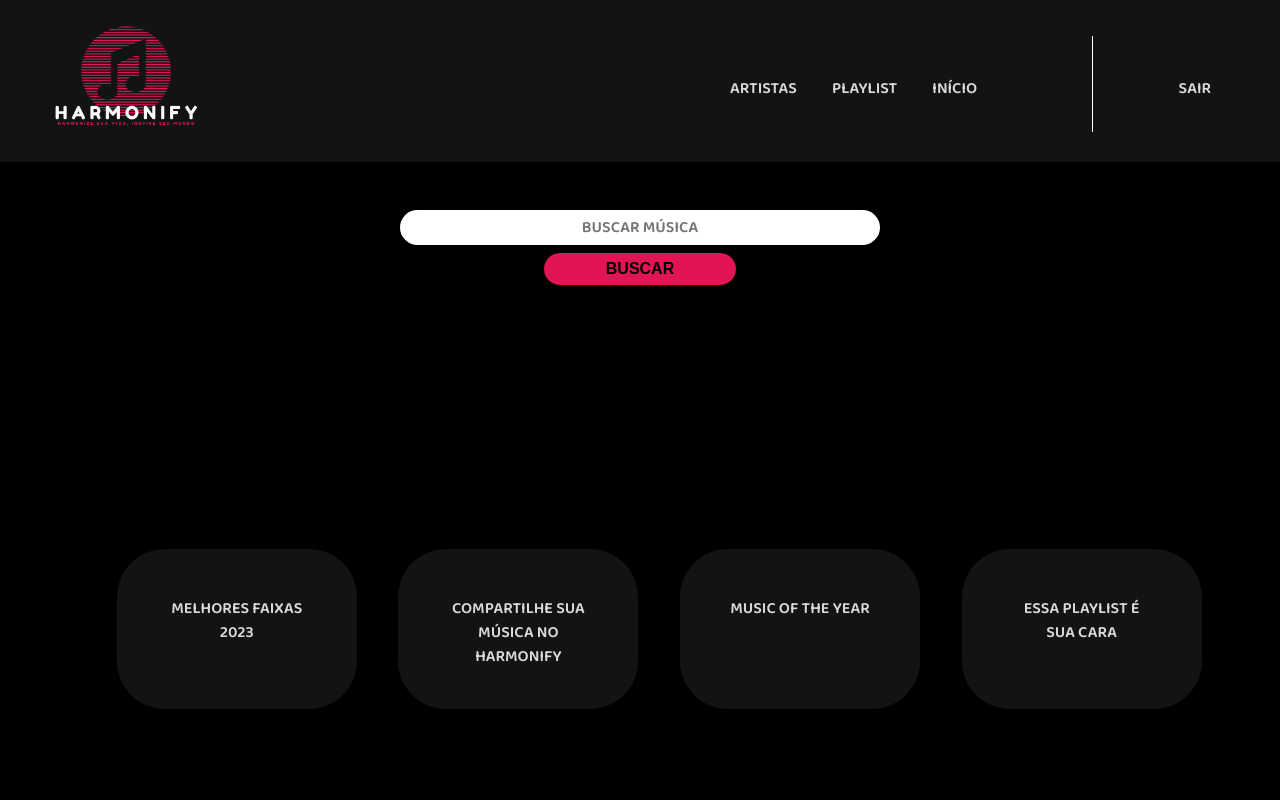
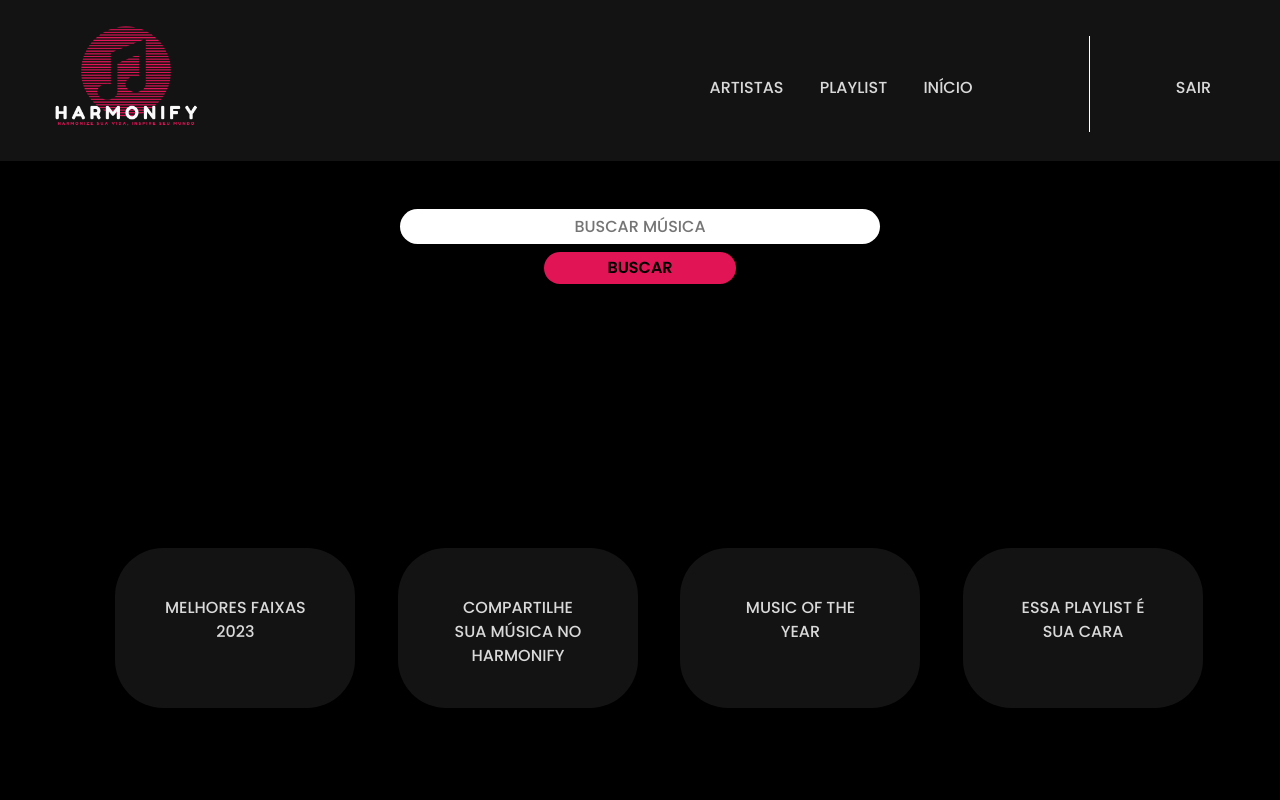
Before and after one commit to Annalldc/Harmonify, a plain HTML site: page musicas.html in a window 1280 px wide. Shown: the top 800 px of the page. Drawn offline with nearby package versions, Linux system fonts and the light colour scheme; files whose address does not match are found by name.

Commit message:
Atualização font

```diff
--- a/assets/CSS/artistas.css
+++ b/assets/CSS/artistas.css
@@ -1,15 +1,15 @@
+@import url("https://fonts.googleapis.com/css2?family=Poppins:wght@500;600&display=swap");
 body {
+  font-family: "Poppins", sans-serif;
   background-color: #000;
-  font-family: "Montserrat", sans-serif;
   margin: 0;
   padding: 0;
   color: aliceblue;
-  font-family: "Baloo 2", sans-serif;
   justify-content: space-around;
 }
 
 header {
-  font-family: "Baloo 2", sans-serif;
+  font-family: "Poppins", sans-serif;
   background-color: #141313;
   display: flex;
   align-items: center;
--- a/assets/CSS/cadastrostyle.css
+++ b/assets/CSS/cadastrostyle.css
@@ -1,5 +1,5 @@
 @import url("https://fonts.googleapis.com/css2?family=Poppins:wght@500;600&display=swap");
-@import url('https://fonts.googleapis.com/css2?family=Baloo+2:wght@600&family=Fredoka:wght@300;400&display=swap');
+
 
 body {
   font-family: "Poppins", sans-serif;
@@ -14,8 +14,7 @@ body {
 }
 
 h2 {
-  font-family: 'Baloo 2', sans-serif;
-  font-family: 'Fredoka', sans-serif;
+  font-family: "Poppins", sans-serif;
   color: #d9d9d9;
   text-align: center;
   font-size: 1.3rem;
--- a/assets/CSS/esqueceuSenha.css
+++ b/assets/CSS/esqueceuSenha.css
@@ -1,5 +1,5 @@
 @import url("https://fonts.googleapis.com/css2?family=Poppins:wght@500;600&display=swap");
-@import url('https://fonts.googleapis.com/css2?family=Baloo+2:wght@600&family=Fredoka:wght@300;400&display=swap');
+
 
 body {
   font-family: "Poppins", sans-serif;
@@ -13,8 +13,7 @@ body {
 }
 
 h2 {
-  font-family: 'Baloo 2', sans-serif;
-  font-family: 'Fredoka', sans-serif;
+  font-family: "Poppins", sans-serif;
   color: #d9d9d9;
   text-align: center;
   font-size: 1.3rem;
--- a/assets/CSS/indexstyle.css
+++ b/assets/CSS/indexstyle.css
@@ -8,7 +8,7 @@
 
 body {
   background-color: #000000;
-  font-family: "Baloo 2", sans-serif;
+  font-family: "Poppins", sans-serif;
 }
 
 body {
--- a/assets/CSS/loginstyle.css
+++ b/assets/CSS/loginstyle.css
@@ -1,5 +1,5 @@
 @import url("https://fonts.googleapis.com/css2?family=Poppins:wght@500;600&display=swap");
-@import url('https://fonts.googleapis.com/css2?family=Baloo+2:wght@600&family=Fredoka:wght@300;400&display=swap');
+
 
 body {
   font-family: "Poppins", sans-serif;
--- a/assets/CSS/musicaAPI.css
+++ b/assets/CSS/musicaAPI.css
@@ -1,15 +1,16 @@
+@import url("https://fonts.googleapis.com/css2?family=Poppins:wght@500;600&display=swap");
 body {
     background-color: #000;
-    font-family: "Montserrat", sans-serif;
+    font-family: "Poppins", sans-serif;
     margin: 0;
     padding: 0;
     color: aliceblue;
-    font-family: "Baloo 2", sans-serif;
+    font-family: "Poppins", sans-serif;
     justify-content: space-around;
   }
 
   header {
-    font-family: "Baloo 2", sans-serif;
+    font-family: "Poppins", sans-serif;
     background-color: #141313;
     display: flex;
     align-items: center;
--- a/assets/CSS/musicas.css
+++ b/assets/CSS/musicas.css
@@ -1,15 +1,16 @@
+@import url("https://fonts.googleapis.com/css2?family=Poppins:wght@500;600&display=swap");
 body {
   background-color: #000;
-  font-family: "Montserrat", sans-serif;
+  font-family: "Poppins", sans-serif;
   margin: 0;
   padding: 0;
   color: aliceblue;
-  font-family: "Baloo 2", sans-serif;
+  font-family: "Poppins", sans-serif;
   justify-content: space-around;
 }
 
 header {
-  font-family: "Baloo 2", sans-serif;
+  font-family: "Poppins", sans-serif;
   background-color: #141313;
   display: flex;
   align-items: center;
--- a/assets/CSS/novosartistas2.css
+++ b/assets/CSS/novosartistas2.css
@@ -1,5 +1,5 @@
 @import url("https://fonts.googleapis.com/css2?family=Poppins:wght@500;600&display=swap");
-@import url("https://fonts.googleapis.com/css2?family=Baloo+2:wght@600&family=Fredoka:wght@300;400&display=swap");
+
 
 body {
   font-family: "Poppins", sans-serif;
```
